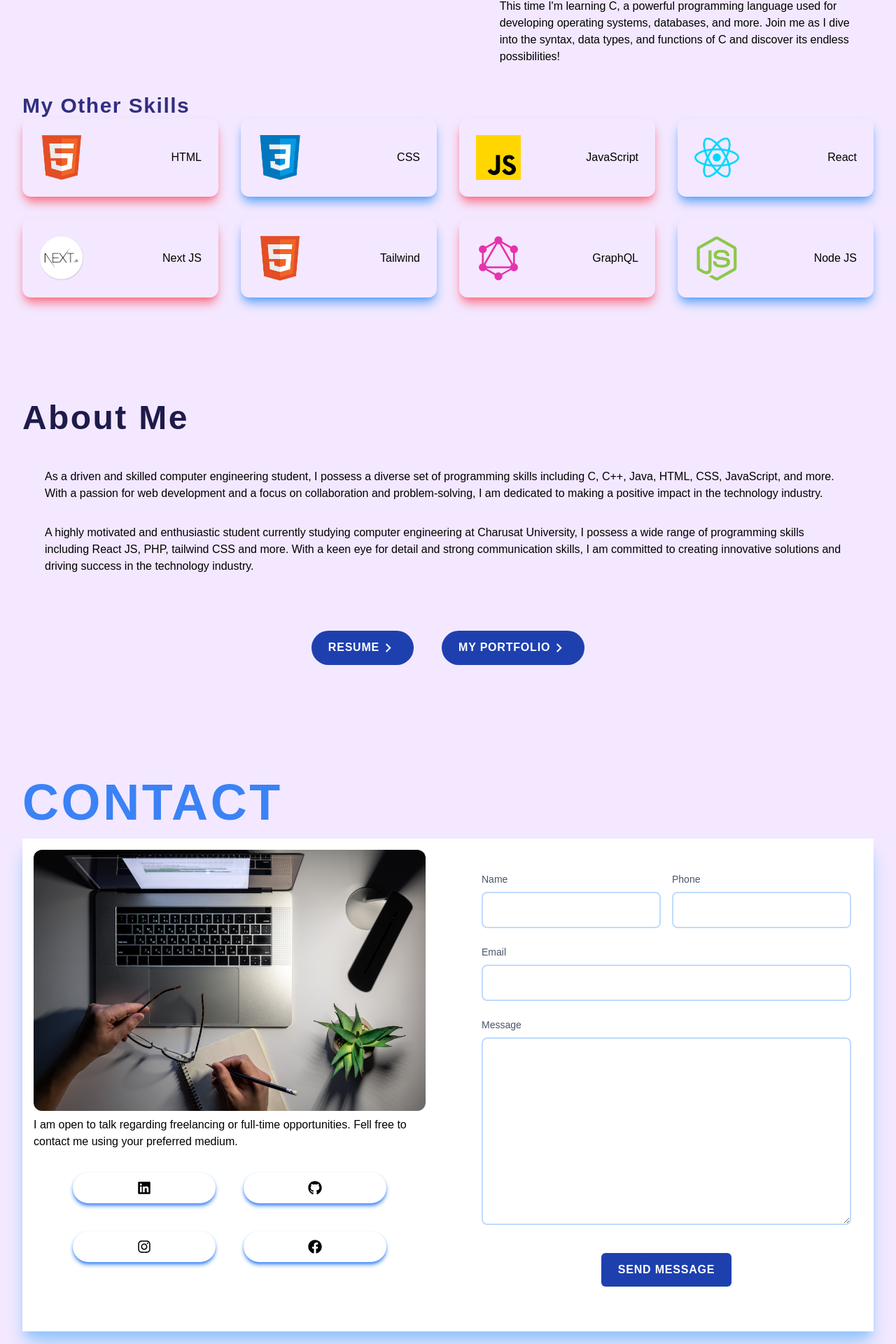
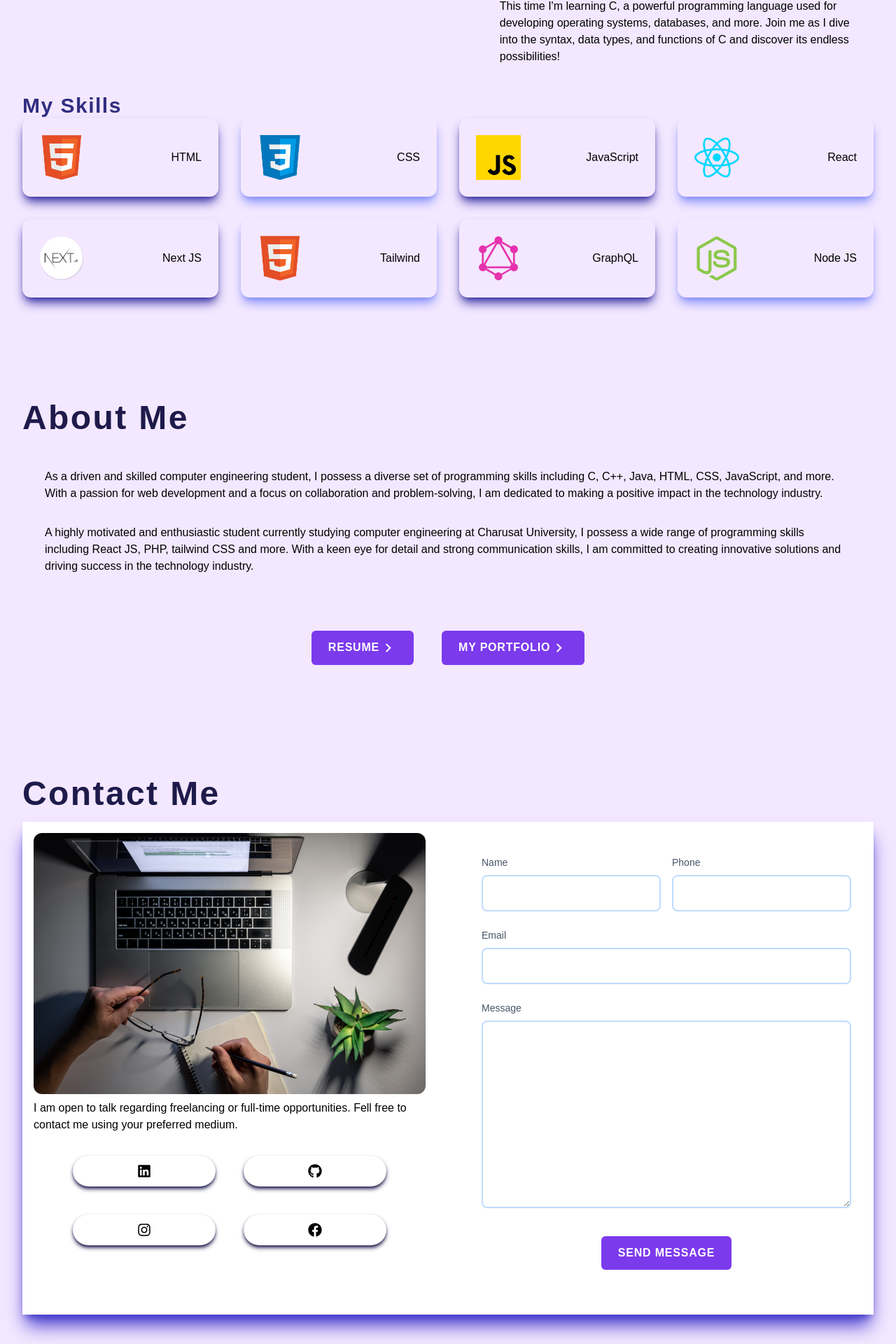
Before and after one commit to SavaliyaJay/Portfolio, a Next.js app: page / in a window 1280 px wide. Shown: the part 1872-3792 px from the top of the page at 70% size. Built offline with nearby package versions, Linux system fonts and the light colour scheme.

Commit message:
update 3

```diff
--- a/components/Contact.jsx
+++ b/components/Contact.jsx
@@ -23,11 +23,11 @@ const Contact = () => {
   return (
     <div id="contact" className="w-full">
       <div className="max-w-screen-xl mx-auto px-8 py-16 text-center md:text-left">
-        <h2 className="text-5xl md:text-7xl tracking-wider uppercase text-blue-500 font-bold">
-          contact
+        <h2 className="text-3xl md:text-5xl tracking-wider text-indigo-950  font-bold">
+          Contact Me
         </h2>
 
-        <div className="flex flex-col md:flex-row gap-8 shadow-xl shadow-blue-300 bg-white mt-4">
+        <div className="flex flex-col md:flex-row gap-8 shadow-xl shadow-indigo-700 bg-white mt-4">
           <div className="w-full md:w-1/2 h-full rounded-xl p-4">
             <Image
               src={contactus}
@@ -43,25 +43,25 @@ const Contact = () => {
             <div>
               <div className="grid grid-cols-2 mx-auto w-4/5 gap-10">
                 <div
-                  className="flex items-center justify-center rounded-full shadow-md shadow-blue-500 hover:scale-105 duration-200 p-3 cursor-pointer"
+                  className="flex items-center justify-center rounded-full shadow-md shadow-indigo-950 hover:scale-105 duration-200 p-3 cursor-pointer"
                   onClick={handleLinkedinClick}
                 >
                   <FaLinkedin size={20} />
                 </div>
                 <div
-                  className="flex items-center justify-center rounded-full shadow-md shadow-blue-500 hover:scale-105 duration-200 p-3 cursor-pointer"
+                  className="flex items-center justify-center rounded-full shadow-md shadow-indigo-950 hover:scale-105 duration-200 p-3 cursor-pointer"
                   onClick={handleGithubClick}
                 >
                   <FaGithub size={20} />
                 </div>
                 <div
-                  className="flex items-center justify-center rounded-full shadow-md shadow-blue-500 hover:scale-105 duration-200 p-3 cursor-pointer"
+                  className="flex items-center justify-center rounded-full shadow-md shadow-indigo-950 hover:scale-105 duration-200 p-3 cursor-pointer"
                   onClick={handleInstagramClick}
                 >
                   <FaInstagram size={20} />
                 </div>
                 <div
-                  className="flex items-center justify-center rounded-full shadow-md shadow-blue-500 hover:scale-105 duration-200 p-3 cursor-pointer"
+                  className="flex items-center justify-center rounded-full shadow-md shadow-indigo-950 hover:scale-105 duration-200 p-3 cursor-pointer"
                   onClick={handleFacebookClick}
                 >
                   <FaFacebook size={20} />
@@ -127,7 +127,7 @@ const Contact = () => {
                 </div>
 
                 <div className="flex items-center justify-center">
-                  <button className="my-8 bg-blue-800 hover:bg-blue-600 text-white px-6 py-3 font-bold uppercase rounded-md tracking-wider cursor-pointer hover:scale-105 duration-200">
+                  <button className="my-8  text-white bg-[#7c3aed] rounded-md  hover:bg-[#5b21b6] px-6 py-3 font-bold uppercase tracking-wider cursor-pointer hover:scale-105 duration-200">
                     send message
                   </button>
                 </div>
--- a/components/Experience.jsx
+++ b/components/Experience.jsx
@@ -185,14 +185,14 @@ const Experience = () => {
         </div>
 
         <h4 className="text-2xl md:text-3xl tracking-wider text-indigo-900  font-bold mt-10">
-          My Other Skills
+          My Skills
         </h4>
         <div className="grid lg:grid-cols-4 gap-8">
           {experiences.map(({ id, title, src }) => (
             <div
               key={id}
               className="flex flex-col lg:flex-row gap-10 lg:gap-0 items-center justify-between p-6 shadow-lg rounded-xl hover:scale-105 ease-in duration-300
-              odd:shadow-rose-400 even:shadow-blue-400"
+              odd:shadow-indigo-800 even:shadow-indigo-400"
             >
               <Image src={src} className="max-w-[4rem]" alt={title} />
               <h3 className="font-light">{title}</h3>
--- a/components/Me.jsx
+++ b/components/Me.jsx
@@ -33,7 +33,7 @@ const Me = () => {
 
         <div className="flex items-center justify-center gap-10">
           <Link href="/_next/static/files/resume.pdf" download>
-            <div className="group flex items-center justify-center my-8 bg-blue-800 hover:bg-blue-600 text-white px-6 py-3 font-bold uppercase rounded-full tracking-wider cursor-pointer">
+            <div className="group flex items-center justify-center my-8 text-white bg-[#7c3aed] rounded-md  hover:bg-[#5b21b6] px-6 py-3 font-bold uppercase  tracking-wider cursor-pointer">
               resume
               <span className="-rotate-90 duration-100 ease-in group-hover:rotate-0">
                 <MdExpandMore size={25} />
@@ -42,7 +42,7 @@ const Me = () => {
           </Link>
 
           <Link href="/#portfolio">
-            <div className="group flex items-center justify-center my-8 bg-blue-800 hover:bg-blue-600 text-white px-6 py-3 font-bold uppercase rounded-full tracking-wider cursor-pointer">
+            <div className="group flex items-center justify-center my-8 text-white bg-[#7c3aed] rounded-md  hover:bg-[#5b21b6] px-6 py-3 font-bold uppercase  tracking-wider cursor-pointer">
               my portfolio
               <span className="-rotate-90 duration-100 ease-in group-hover:-rotate-180">
                 <MdExpandMore size={25} />
```
